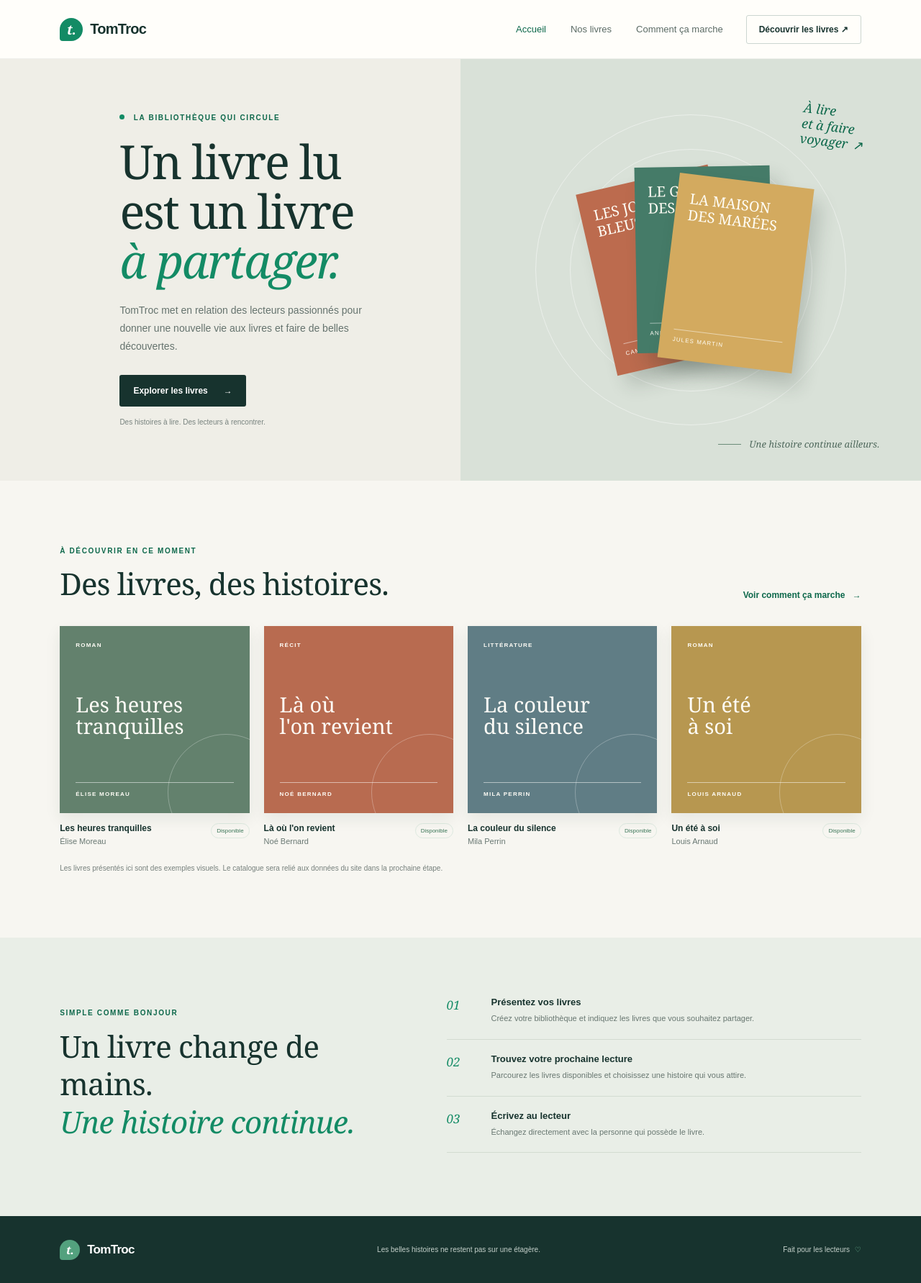
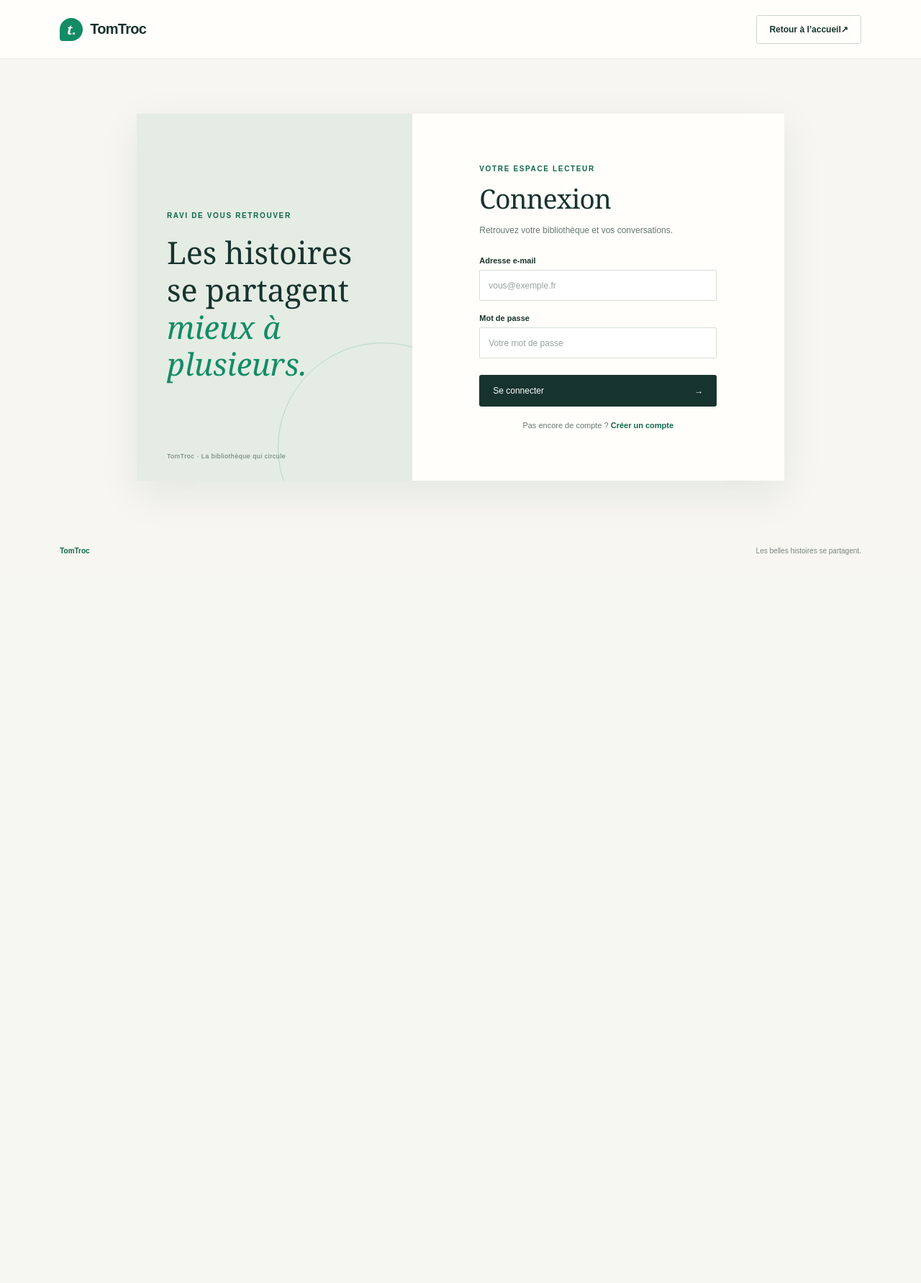
Before and after one commit to Willy-99/5366-Option-b-site-PhP, a PHP site: page /index.php?page=connexion in a window 1280 px wide. Shown: the whole page at 72% size. After the commit the page ends 771 px from the top, so only its background shows below. Run offline with PHP 8.4, Linux system fonts and the light colour scheme; some libraries are stand-ins or nearby versions.

Commit message:
Ajout des pages de connexion et d'inscription depuis la page d'accueil.

```diff
--- a/index.php
+++ b/index.php
@@ -3,6 +3,17 @@
 declare(strict_types=1);
 
 require_once __DIR__ . '/src/Controller/HomeController.php';
+require_once __DIR__ . '/src/Controller/AuthController.php';
 
-$controller = new HomeController();
-$controller->index();
+$page = $_GET['page'] ?? 'accueil';
+
+switch ($page) {
+    case 'connexion':
+        (new AuthController())->login();
+        break;
+    case 'inscription':
+        (new AuthController())->register();
+        break;
+    default:
+        (new HomeController())->index();
+}
--- /dev/null
+++ b/src/Controller/AuthController.php
@@ -0,0 +1,31 @@
+<?php
+
+declare(strict_types=1);
+
+final class AuthController
+{
+    public function login(): void
+    {
+        $pageTitle = 'Connexion - TomTroc';
+        $formNotice = $this->getFormNotice('connexion');
+
+        require __DIR__ . '/../../views/auth/login.php';
+    }
+
+    public function register(): void
+    {
+        $pageTitle = 'Inscription - TomTroc';
+        $formNotice = $this->getFormNotice('inscription');
+
+        require __DIR__ . '/../../views/auth/register.php';
+    }
+
+    private function getFormNotice(string $formName): ?string
+    {
+        if ($_SERVER['REQUEST_METHOD'] !== 'POST') {
+            return null;
+        }
+
+        return 'Le formulaire de ' . $formName . ' sera activé lors de la prochaine étape.';
+    }
+}
--- a/style.css
+++ b/style.css
@@ -150,3 +150,46 @@ h2 { margin-bottom: 0; font-family: var(--serif); font-size: clamp(30px, 3.4vw,
     .site-footer { flex-wrap: wrap; justify-content: center; text-align: center; padding: 25px 20px; }
     .site-footer p { width: 100%; order: 3; }
 }
+
+.auth-page { min-height: 100vh; display: flex; flex-direction: column; }
+.auth-header { flex: 0 0 auto; }
+.auth-header .header-link { display: inline-flex; }
+.auth-main { flex: 1; display: grid; place-items: center; padding: 54px 24px; }
+.auth-card { width: min(900px, 100%); min-height: 510px; display: grid; grid-template-columns: .85fr 1.15fr; background: var(--white); box-shadow: 0 18px 55px rgba(23, 51, 46, .08); }
+.auth-aside { position: relative; min-height: 100%; padding: 48px 42px; display: flex; flex-direction: column; justify-content: center; overflow: hidden; background: #e4ece4; }
+.auth-aside::after { position: absolute; right: -105px; bottom: -100px; width: 290px; height: 290px; border: 1px solid rgba(19, 139, 101, .22); border-radius: 50%; content: ''; }
+.auth-quote { position: relative; z-index: 1; margin: 0; font-family: var(--serif); font-size: clamp(30px, 4vw, 43px); line-height: 1.2; }
+.auth-quote em { color: var(--green); font-weight: 500; }
+.auth-aside-note { position: absolute; bottom: 29px; color: #61776a; font-size: 9px; letter-spacing: .5px; }
+.auth-form-wrap { width: min(370px, 100%); align-self: center; justify-self: center; padding: 48px 20px; }
+.auth-form-wrap .eyebrow { margin-bottom: 10px; }
+.auth-form-wrap h1 { margin: 0; font-family: var(--serif); font-size: 37px; font-weight: 500; letter-spacing: -.8px; }
+.auth-intro { margin: 10px 0 26px; color: var(--muted); font-size: 12px; line-height: 1.6; }
+.auth-form { display: flex; flex-direction: column; }
+.auth-form label { margin: 0 0 7px; font-size: 11px; font-weight: 600; }
+.auth-form input { width: 100%; height: 43px; margin-bottom: 18px; padding: 0 12px; border: 1px solid #d7ded8; border-radius: 2px; outline: none; background: #fff; color: var(--ink); font: inherit; font-size: 12px; }
+.auth-form input:focus { border-color: var(--green); box-shadow: 0 0 0 3px rgba(19, 139, 101, .12); }
+.auth-form input::placeholder { color: #9aa39e; }
+.auth-submit { width: 100%; justify-content: space-between; margin-top: 5px; border: 0; cursor: pointer; font: inherit; font-size: 12px; }
+.auth-switch { margin: 20px 0 0; color: var(--muted); text-align: center; font-size: 11px; }
+.auth-switch a { color: var(--green-dark); font-weight: 700; }
+.auth-switch a:hover { text-decoration: underline; }
+.form-notice { margin: 0 0 18px; padding: 11px 12px; border-left: 3px solid #d3aa5f; background: #f8f3e7; color: #665536; font-size: 11px; line-height: 1.5; }
+.auth-footer { min-height: 56px; padding: 16px 6.5vw; display: flex; justify-content: space-between; gap: 16px; color: #79857f; font-size: 10px; }
+.auth-footer a { color: var(--green-dark); font-weight: 700; }
+
+@media (max-width: 700px) {
+    .auth-main { padding: 30px 20px; }
+    .auth-card { grid-template-columns: 1fr; }
+    .auth-aside { min-height: 150px; padding: 24px 27px; }
+    .auth-aside .eyebrow { margin-bottom: 10px; }
+    .auth-quote { font-size: 28px; }
+    .auth-aside-note { display: none; }
+    .auth-form-wrap { padding: 36px 26px; }
+}
+
+@media (max-width: 420px) {
+    .auth-header { justify-content: center; }
+    .auth-header .header-link { display: inline-flex; padding: 10px; font-size: 10px; }
+    .auth-footer { justify-content: center; flex-wrap: wrap; text-align: center; }
+}
--- /dev/null
+++ b/views/auth/login.php
@@ -0,0 +1,53 @@
+<!doctype html>
+<html lang="fr">
+<head>
+    <meta charset="utf-8">
+    <meta name="viewport" content="width=device-width, initial-scale=1">
+    <meta name="description" content="Connectez-vous à votre compte TomTroc.">
+    <title><?= htmlspecialchars($pageTitle, ENT_QUOTES, 'UTF-8') ?></title>
+    <link rel="stylesheet" href="style.css">
+</head>
+<body class="auth-page">
+    <header class="site-header auth-header">
+        <a class="brand" href="index.php" aria-label="TomTroc, accueil">
+            <span class="brand-mark" aria-hidden="true">t.</span>
+            <span>TomTroc</span>
+        </a>
+        <a class="header-link" href="index.php">Retour à l’accueil <span aria-hidden="true">↗</span></a>
+    </header>
+
+    <main class="auth-main">
+        <section class="auth-card" aria-labelledby="auth-title">
+            <div class="auth-aside" aria-hidden="true">
+                <p class="eyebrow">Ravi de vous retrouver</p>
+                <p class="auth-quote">Les histoires<br>se partagent<br><em>mieux à plusieurs.</em></p>
+                <span class="auth-aside-note">TomTroc · La bibliothèque qui circule</span>
+            </div>
+
+            <div class="auth-form-wrap">
+                <p class="eyebrow">Votre espace lecteur</p>
+                <h1 id="auth-title">Connexion</h1>
+                <p class="auth-intro">Retrouvez votre bibliothèque et vos conversations.</p>
+
+                <?php if ($formNotice !== null): ?>
+                    <p class="form-notice" role="status"><?= htmlspecialchars($formNotice, ENT_QUOTES, 'UTF-8') ?></p>
+                <?php endif; ?>
+
+                <form class="auth-form" action="index.php?page=connexion" method="post">
+                    <label for="email">Adresse e-mail</label>
+                    <input id="email" name="email" type="email" autocomplete="email" placeholder="vous@exemple.fr" required>
+
+                    <label for="password">Mot de passe</label>
+                    <input id="password" name="password" type="password" autocomplete="current-password" placeholder="Votre mot de passe" required>
+
+                    <button class="button button-dark auth-submit" type="submit">Se connecter <span aria-hidden="true">→</span></button>
+                </form>
+
+                <p class="auth-switch">Pas encore de compte ? <a href="index.php?page=inscription">Créer un compte</a></p>
+            </div>
+        </section>
+    </main>
+
+    <footer class="auth-footer"><a href="index.php">TomTroc</a><span>Les belles histoires se partagent.</span></footer>
+</body>
+</html>
--- a/views/home.php
+++ b/views/home.php
@@ -18,9 +18,10 @@
             <a class="is-current" href="index.php" aria-current="page">Accueil</a>
             <a href="#catalogue">Nos livres</a>
             <a href="#fonctionnement">Comment ça marche</a>
+            <a href="index.php?page=connexion">Connexion</a>
         </nav>
 
-        <a class="header-link" href="#catalogue">Découvrir les livres <span aria-hidden="true">↗</span></a>
+        <a class="header-link" href="index.php?page=inscription">Créer un compte <span aria-hidden="true">↗</span></a>
     </header>
 
     <main>
```
Also changed, not shown: views/auth/register.php (added, +56 -0 lines).
